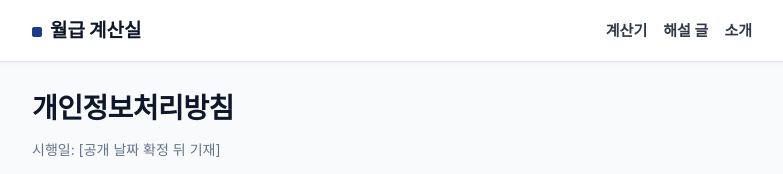
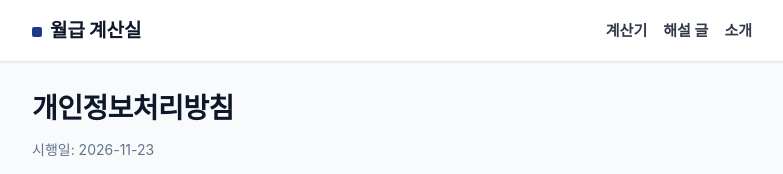
Before and after one commit to macultist/macultist-kr, a plain HTML site: page privacy/index.html in a window 1280 px wide. Shown: the top 174 px of the page, without its empty margins (248-1031 px from the left). Drawn offline with Linux system fonts and the light colour scheme; a web font is replaced by a local one.

Commit message:
개인정보처리방침 시행일 기재, CNAME 추가
Co-Authored-By: Claude Opus 5.5 <noreply@anthropic.com>

```diff
--- a/privacy/index.html
+++ b/privacy/index.html
@@ -17,7 +17,7 @@
 </div></header>
 <main><div class="wrap">
 <h1>개인정보처리방침</h1>
-<p class="meta">시행일: [공개 날짜 확정 뒤 기재]</p>
+<p class="meta">시행일: 2026-11-23</p>
 <p>이 사이트(이하 "사이트")는 회원 가입이 없고, 이용자에게 이름이나 주민등록번호 같은 개인정보를 요구하지 않습니다. 이 방침은 사이트를 이용할 때 생길 수 있는 정보 처리와 광고 쿠키에 관해 설명합니다.</p>
 
 <h2>1. 계산기에 넣는 값</h2>
```
Also changed, not shown: 1 other file.
